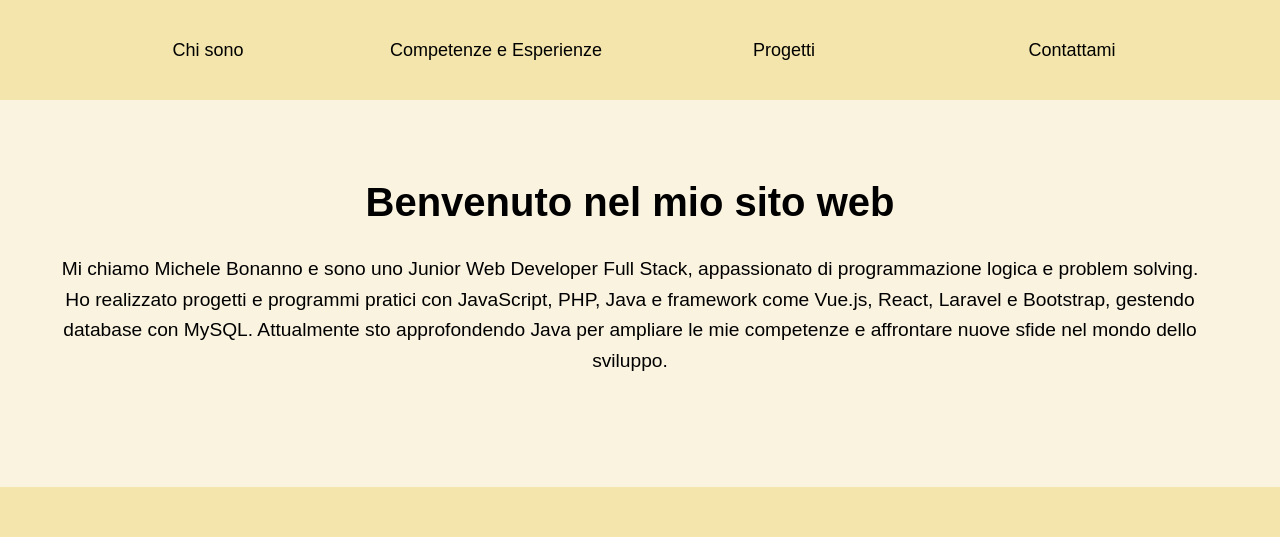
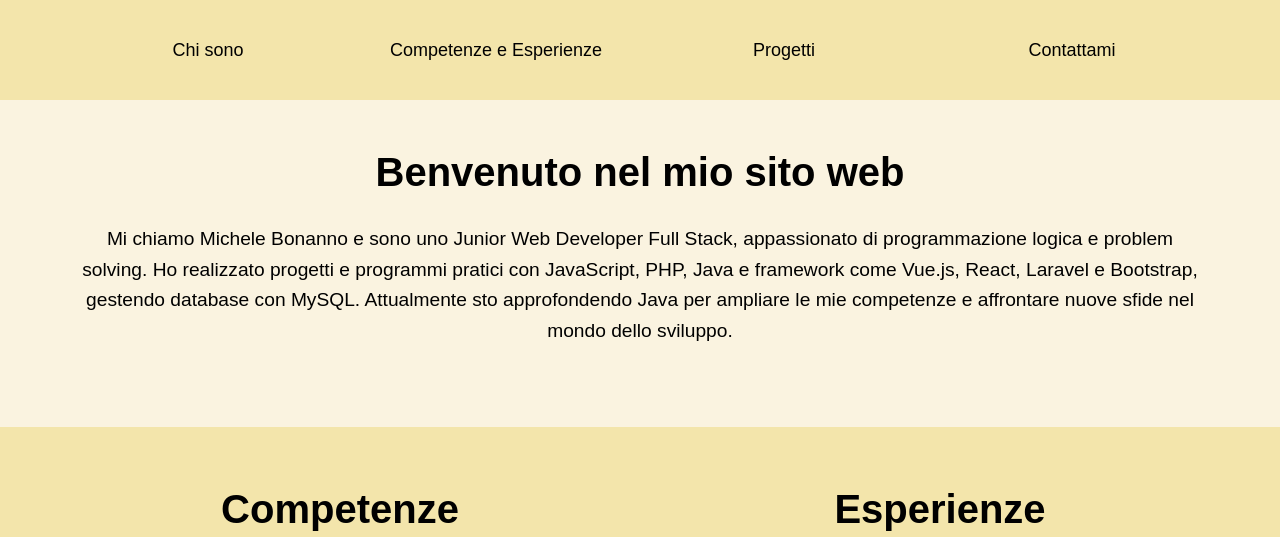
Before and after one commit to michelebonanno92/my-portfolio, a React (Vite) app: page / in a window 1280 px wide. Shown: the top 537 px of the page. Built offline with nearby package versions, Linux system fonts and the light colour scheme.

Commit message:
cambiato stile nel testo di SectionChiSono

```diff
--- a/src/SectionChiSono.css
+++ b/src/SectionChiSono.css
@@ -1,11 +1,7 @@
 #chisono {
-    display: flex;
-    justify-content: space-between;
-    align-items: center;
-    gap: 20px;
     background-color: #FAF3E0;
     color: black;
-    padding: 110px 50px;
+    padding: 80px 80px;
   }
 
   div h2 {
```
